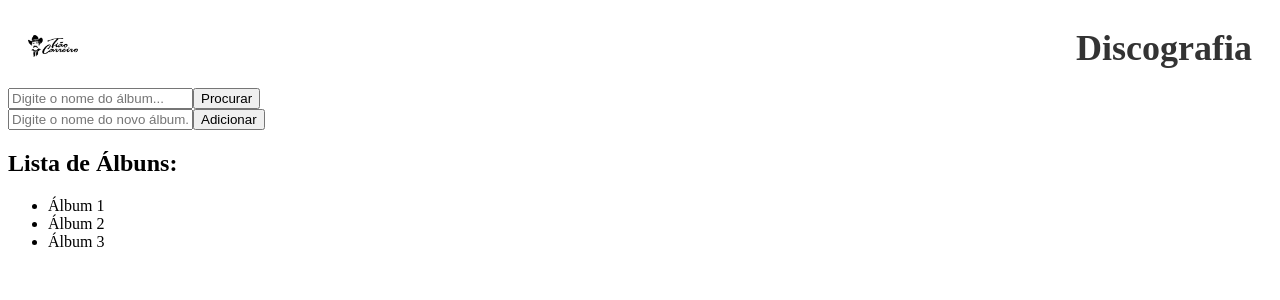
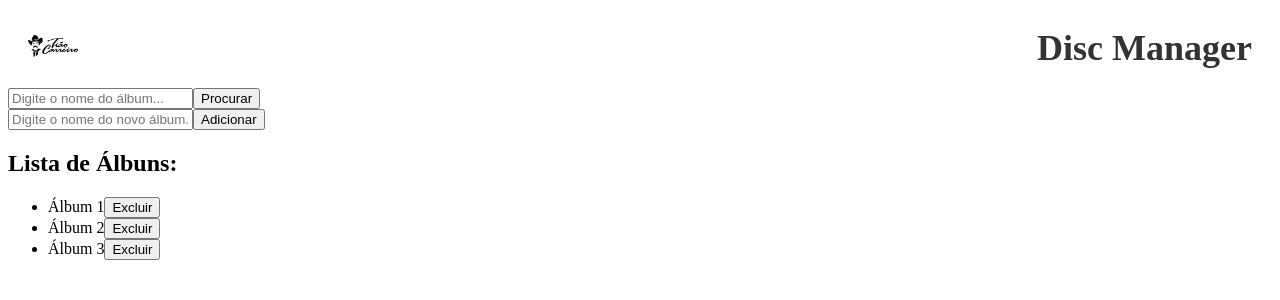
Before and after one commit to JeanSilva08/supliu-disc-manager, a React (Create React App) app: page / in a window 1280 px wide. Shown: the top 300 px of the page. Built offline with nearby package versions, Linux system fonts and the light colour scheme.

Commit message:
delete album feature

```diff
--- a/src/App.js
+++ b/src/App.js
@@ -11,30 +11,32 @@ const App = () => {
   ]);
 
   const handleSearch = (keyword) => {
-    const filteredAlbums = albums.filter((album) =>
-      album.name.toLowerCase().includes(keyword.toLowerCase())
-    );
-    setAlbums(filteredAlbums);
+    // Implemente a lógica de busca aqui, se necessário
+    // ...
   };
 
   const handleAddAlbum = (albumName) => {
-    const newAlbum = {
-      id: albums.length + 1,
-      name: albumName,
-    };
-    setAlbums([...albums, newAlbum]);
+    // Implemente a lógica para adicionar álbuns aqui, se necessário
+    // ...
+  };
+
+  const handleDeleteAlbum = (albumId) => {
+    setAlbums((prevAlbums) => prevAlbums.filter((album) => album.id !== albumId));
   };
 
   return (
     <div className="App">
       <NavBar />
       <SearchBar onSearch={handleSearch} />
-      <AddAlbumForm onAddAlbum={handleAddAlbum} /> {/* Novo componente para adicionar álbuns */}
+      <AddAlbumForm onAddAlbum={handleAddAlbum} />
       <div className="album-list">
         <h2>Lista de Álbuns:</h2>
         <ul>
           {albums.map((album) => (
-            <li key={album.id}>{album.name}</li>
+            <li key={album.id}>
+              {album.name}
+              <button onClick={() => handleDeleteAlbum(album.id)}>Excluir</button>
+            </li>
           ))}
         </ul>
       </div>
--- a/src/components/NavBar.js
+++ b/src/components/NavBar.js
@@ -1,7 +1,6 @@
 import React from 'react';
 import logo from '../assets/logo.png';
 import '../styles/NavBar.css';
-
 
 const NavBar = () => {
   return (
@@ -10,7 +9,7 @@ const NavBar = () => {
         <img src={logo} alt="Logo" />
       </div>
       <div className="title">
-        <h1>Discografia</h1>
+        <h1>Disc Manager</h1>
       </div>
     </nav>
   );
```
Also changed, not shown: src/components/AddAlbumForm.js (line endings or trailing spaces), src/components/SearchBar.js (line endings or trailing spaces).
